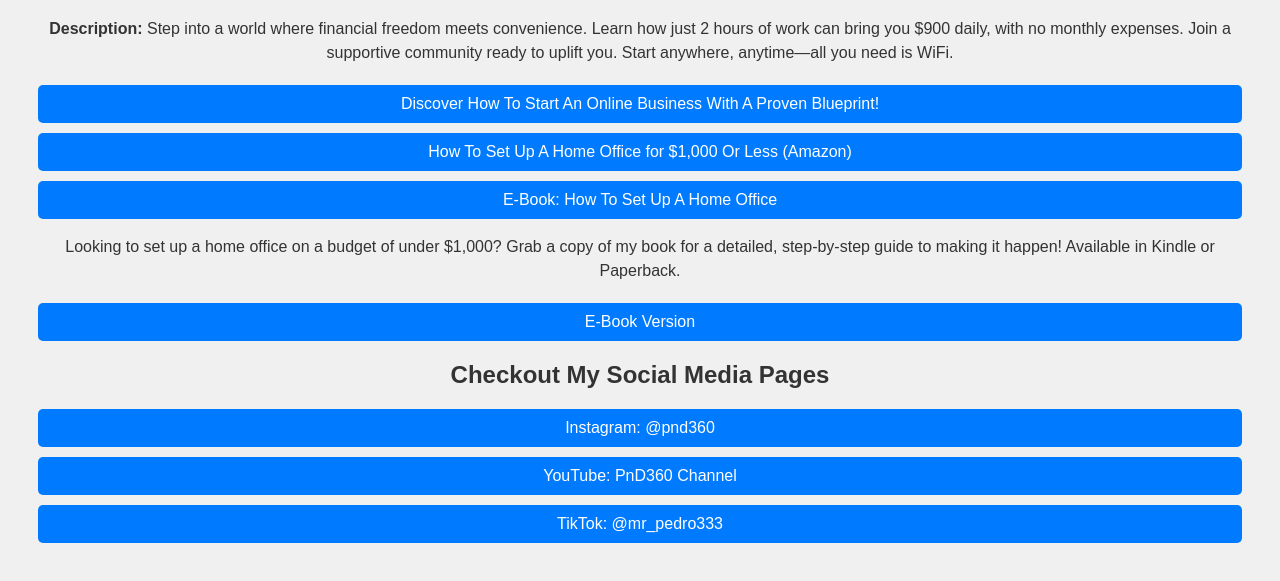
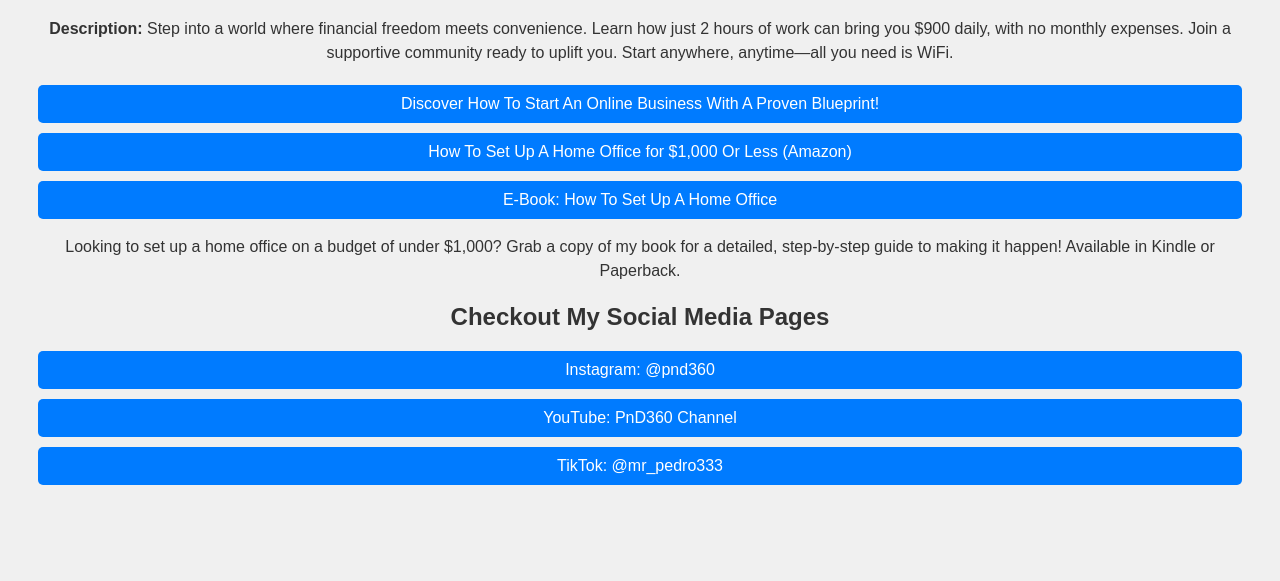
Before and after one commit to prml1/PND360, a plain HTML site: page index.html in a window 1280 px wide. Shown: the part 135-716 px from the top of the page. Drawn offline with Linux system fonts and the light colour scheme.

```diff
--- a/index.html
+++ b/index.html
@@ -46,8 +46,6 @@
 
     <p>Looking to set up a home office on a budget of under $1,000? Grab a copy of my book for a detailed, step-by-step guide to making it happen! Available in Kindle or Paperback.</p>
 
-    <a href="https://homeofficeebook.carrd.co/" target="_blank">E-Book Version</a>
-
     <h2>Checkout My Social Media Pages</h2>
     <a href="https://www.instagram.com/pnd360" target="_blank">Instagram: @pnd360</a>
     <a href="https://www.youtube.com/@pnd360?app=desktop" target="_blank">YouTube: PnD360 Channel</a>
```
